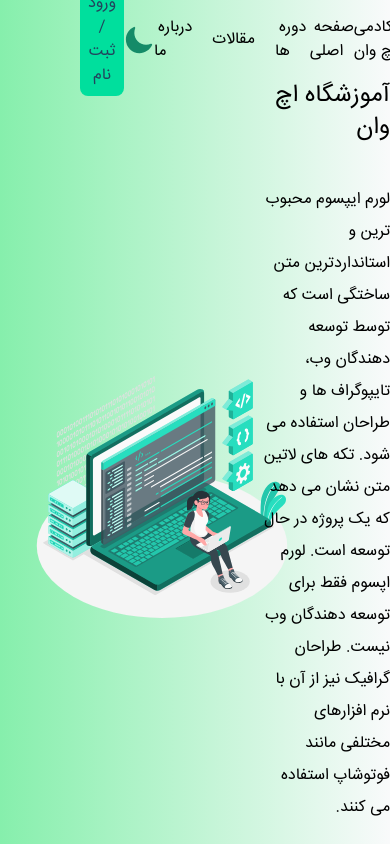
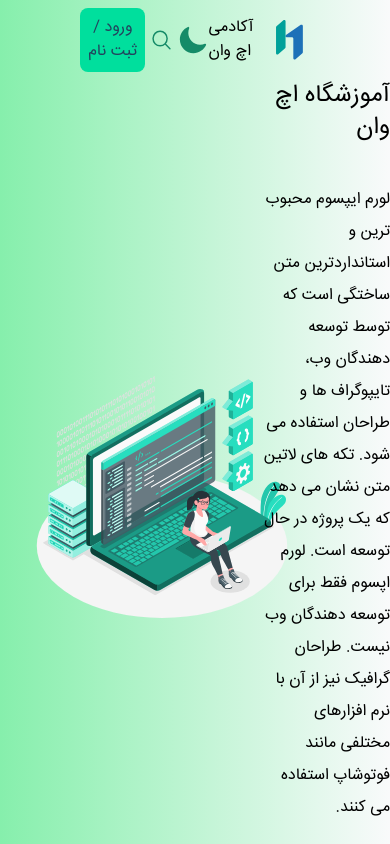
Before and after one commit to amin-bakhshande/Behshahr, a React (Vite) app: page / in a window 390 px wide. Shown: the top 844 px of the page. Built offline with nearby package versions, Linux system fonts and the light colour scheme; no server answers.

Commit message:
responsive header

```diff
--- a/src/components/common/Header/index.jsx
+++ b/src/components/common/Header/index.jsx
@@ -16,7 +16,7 @@ const Header = () => {
       <DarkLightToggle />
     </div>
 
-    <div class="flex justify-between items-center dark:text-white ">
+    <div class="flex justify-between items-center dark:text-white hidden lg:inline-block">
       <Link to='/about'> <span class="hover:bg-[#9e969657] hover:text-[#158B68] w-24 text-center rounded-lg cursor-pointer items-center p-1" >درباره ما</span></Link>
       <Link to='/news-articles'> <span class="hover:bg-[#9e969657] hover:text-[#158B68] mx-4 w-24 text-center rounded-lg cursor-pointer items-center p-1">مقالات</span></Link>
       <Link to=''> <span class="hover:bg-[#9e969657] hover:text-[#158B68] mr-4 w-24 text-center rounded-lg cursor-pointer items-center p-1">دوره ها</span></Link>
```
